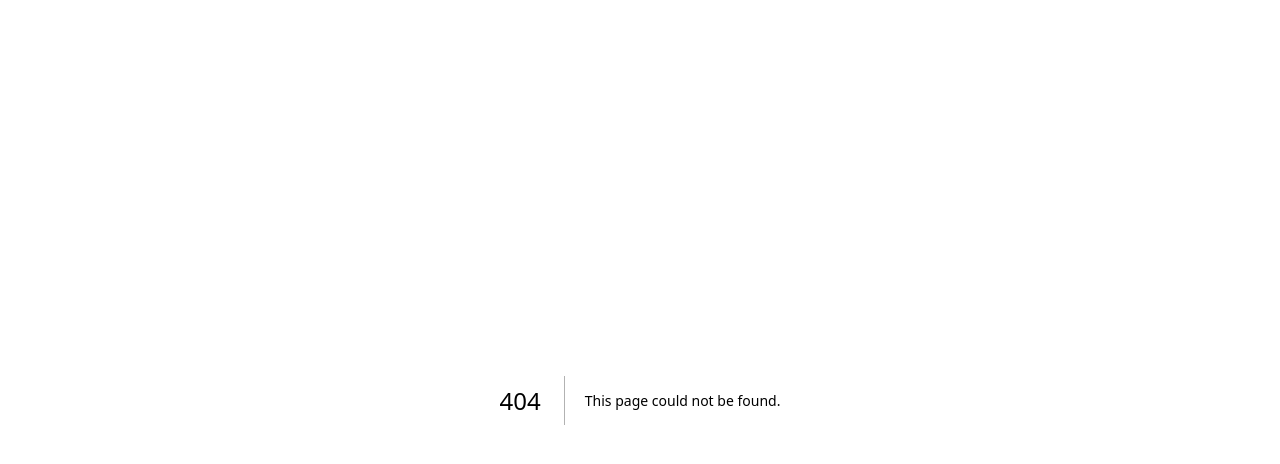
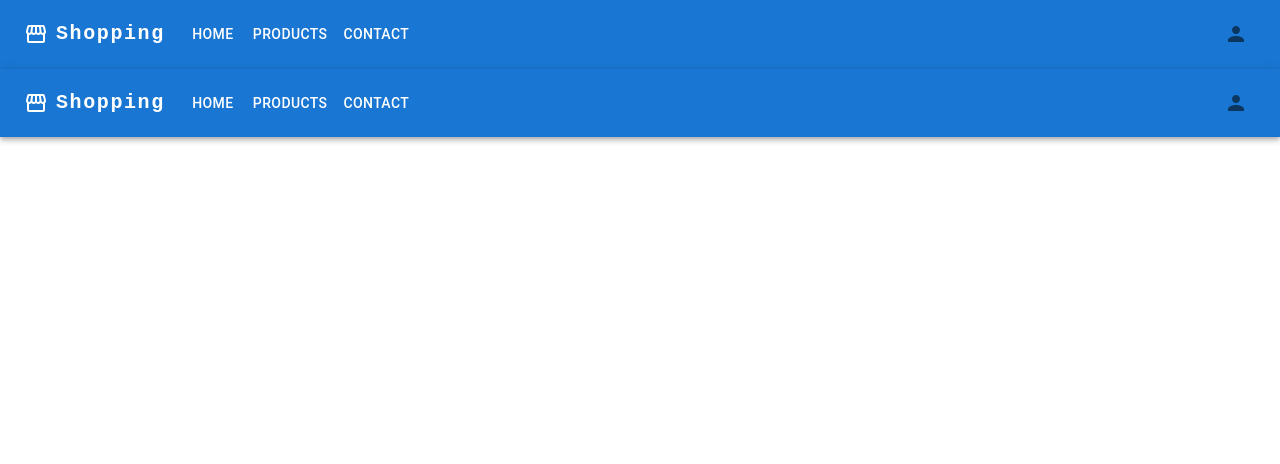
Before and after one commit to xinRan1/eCommerce_next_js, a Next.js app: page /navbar in a window 1280 px wide. Before the commit this address had no page. Shown: the top 464 px of the page. Built offline with nearby package versions, Linux system fonts and the light colour scheme.

Commit message:
Added Navbar

```diff
--- a/package.json
+++ b/package.json
@@ -9,6 +9,10 @@
     "lint": "next lint"
   },
   "dependencies": {
+    "@emotion/react": "^11.10.5",
+    "@emotion/styled": "^11.10.5",
+    "@mui/icons-material": "^5.10.9",
+    "@mui/material": "^5.10.11",
     "formik": "^2.2.9",
     "next": "13.0.0",
     "react": "18.2.0",
--- a/pages/_app.tsx
+++ b/pages/_app.tsx
@@ -1,7 +1,13 @@
 import '../styles/globals.css'
+import Navbar from './navbar'
 
 import type { AppProps } from 'next/app'
 
 export default function App({ Component, pageProps }: AppProps) {
-  return <Component {...pageProps} />
+  return (
+    <>
+      <Navbar />
+      <Component {...pageProps} />
+    </>
+  )
 }
--- a/pages/index.tsx
+++ b/pages/index.tsx
@@ -1,5 +1,6 @@
 import Head from 'next/head'
 import Link from 'next/link'
+
 
 export default function Home() {
   return (
@@ -9,7 +10,6 @@
         <meta name="description" content="Generated by create next app" />
         <link rel="icon" href="/favicon.ico" />
       </Head>
-
       <h1>
         <Link href="/register">Create an account click here</Link>
       </h1>
--- /dev/null
+++ b/pages/navbar.tsx
@@ -0,0 +1,171 @@
+import React, { useState } from 'react'
+import StorefrontIcon from '@mui/icons-material/Storefront';
+import PersonIcon from '@mui/icons-material/Person';
+import AppBar from '@mui/material/AppBar';
+import Box from '@mui/material/Box';
+import Toolbar from '@mui/material/Toolbar';
+import IconButton from '@mui/material/IconButton';
+import Typography from '@mui/material/Typography';
+import Menu from '@mui/material/Menu';
+import MenuIcon from '@mui/icons-material/Menu';
+import Container from '@mui/material/Container';
+import Avatar from '@mui/material/Avatar';
+import Button from '@mui/material/Button';
+import Tooltip from '@mui/material/Tooltip';
+import MenuItem from '@mui/material/MenuItem';
+import AdbIcon from '@mui/icons-material/Adb';
+
+const pages = ['Home', 'Products', 'Contact'];
+const settings = ['Profile', 'Account', 'Dashboard', 'Logout'];
+const settingsWithoutLogin = ['Login', 'Register']
+
+export default function Navbar() {
+    const [anchorElNav, setAnchorElNav] = useState<null | HTMLElement>(null);
+    const [anchorElUser, setAnchorElUser] = useState<null | HTMLElement>(null);
+    const [isLogin, setIsLogin] = useState<boolean>(false)
+
+    const handleOpenNavMenu = (event: React.MouseEvent<HTMLElement>) => {
+        setAnchorElNav(event.currentTarget);
+    };
+    const handleOpenUserMenu = (event: React.MouseEvent<HTMLElement>) => {
+        setAnchorElUser(event.currentTarget);
+    };
+
+    const handleCloseNavMenu = () => {
+        setAnchorElNav(null);
+    };
+
+    const handleCloseUserMenu = () => {
+        setAnchorElUser(null);
+    };
+    return (
+        <AppBar position="static">
+            <Container maxWidth="xl">
+                <Toolbar disableGutters>
+                    <StorefrontIcon sx={{ display: { xs: 'none', md: 'flex' }, mr: 1 }} />
+                    <Typography
+                        variant="h6"
+                        noWrap
+                        component="a"
+                        href="/"
+                        sx={{
+                            mr: 2,
+                            display: { xs: 'none', md: 'flex' },
+                            fontFamily: 'monospace',
+                            fontWeight: 700,
+                            letterSpacing: '.1rem',
+                            color: 'inherit',
+                            textDecoration: 'none',
+                        }}
+                    >
+                        Shopping
+                    </Typography>
+
+                    <Box sx={{ flexGrow: 1, display: { xs: 'flex', md: 'none' } }}>
+                        <IconButton
+                            size="large"
+                            aria-label="account of current user"
+                            aria-controls="menu-appbar"
+                            aria-haspopup="true"
+                            onClick={handleOpenNavMenu}
+                            color="inherit"
+                        >
+                            <MenuIcon />
+                        </IconButton>
+                        <Menu
+                            id="menu-appbar"
+                            anchorEl={anchorElNav}
+                            anchorOrigin={{
+                                vertical: 'bottom',
+                                horizontal: 'left',
+                            }}
+                            keepMounted
+                            transformOrigin={{
+                                vertical: 'top',
+                                horizontal: 'left',
+                            }}
+                            open={Boolean(anchorElNav)}
+                            onClose={handleCloseNavMenu}
+                            sx={{
+                                display: { xs: 'block', md: 'none' },
+                            }}
+                        >
+                            {pages.map((page) => (
+                                <MenuItem key={page} onClick={handleCloseNavMenu}>
+                                    <Typography textAlign="center">{page}</Typography>
+                                </MenuItem>
+                            ))}
+                        </Menu>
+                    </Box>
+                    <StorefrontIcon sx={{ display: { xs: 'flex', md: 'none' }, mr: 1 }} />
+                    <Typography
+                        variant="h5"
+                        noWrap
+                        component="a"
+                        href=""
+                        sx={{
+                            mr: 2,
+                            display: { xs: 'flex', md: 'none' },
+                            flexGrow: 1,
+                            fontFamily: 'monospace',
+                            fontWeight: 700,
+                            letterSpacing: '.3rem',
+                            color: 'inherit',
+                            textDecoration: 'none',
+                        }}
+                    >
+                        Shopping
+                    </Typography>
+                    <Box sx={{ flexGrow: 1, display: { xs: 'none', md: 'flex' } }}>
+                        {pages.map((page) => (
+                            <Button
+                                key={page}
+                                onClick={handleCloseNavMenu}
+                                sx={{ my: 2, color: 'white', display: 'block' }}
+                            >
+                                {page}
+                            </Button>
+                        ))}
+                    </Box>
+
+                    <Box sx={{ flexGrow: 0 }}>
+                        <Tooltip title="Open settings">
+                            <IconButton onClick={handleOpenUserMenu} sx={{ p: 0 }}>
+                                <PersonIcon sx={{ display: { md: 'flex' }, mr: 1 }} />
+                            </IconButton>
+                        </Tooltip>
+                        <Menu
+                            sx={{ mt: '45px' }}
+                            id="menu-appbar"
+                            anchorEl={anchorElUser}
+                            anchorOrigin={{
+                                vertical: 'top',
+                                horizontal: 'right',
+                            }}
+                            keepMounted
+                            transformOrigin={{
+                                vertical: 'top',
+                                horizontal: 'right',
+                            }}
+                            open={Boolean(anchorElUser)}
+                            onClose={handleCloseUserMenu}
+                        >
+                            { isLogin ?
+                                settings.map((setting) => (
+                                    <MenuItem key={setting} onClick={handleCloseUserMenu}>
+                                        <Typography textAlign="center">{setting}</Typography>
+                                    </MenuItem>
+                                )) :
+                                settingsWithoutLogin.map((setting) => (
+                                    <MenuItem key={setting} onClick={handleCloseUserMenu}>
+                                        <Typography textAlign="center">{setting}</Typography>
+                                    </MenuItem>
+                                ))
+                            }
+                        </Menu>
+                    </Box>
+                </Toolbar>
+            </Container>
+        </AppBar>
+    )
+}
```
Also changed, not shown: 1 other file (tests, documents, lock files or other folders).
